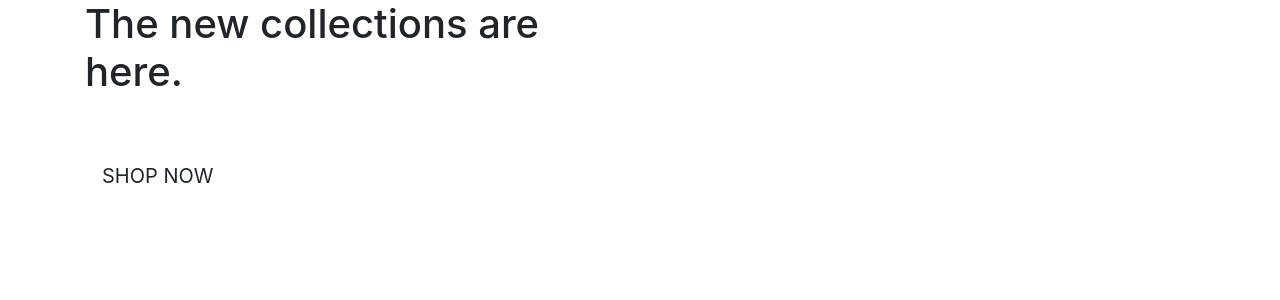
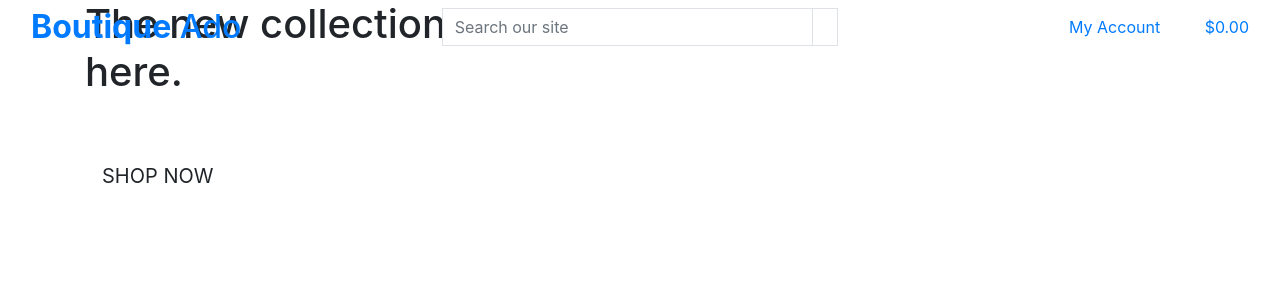
Before and after one commit to Chris-RG1980/boutique_ado_v1, a Django app: page / in a window 1280 px wide. Shown: the top 300 px of the page. Run offline with Django 3.2, Linux system fonts and the light colour scheme; some libraries are stand-ins or nearby versions.

Commit message:
Add main page header

```diff
--- a/home/templates/home/index.html
+++ b/home/templates/home/index.html
@@ -4,8 +4,7 @@
 {% block page_header %}
   <div class="header-container">
     <div class="row">
-      <div class="col-12 col-lg my-auto py-1 py-lg-0">
-
+      <div class="col">
       </div>
     </div>
   </div>
--- a/templates/base.html
+++ b/templates/base.html
@@ -1,38 +1,29 @@
 {% load static %}
-<!DOCTYPE html>
+
+<!doctype html>
 <html lang="en">
 <head>
+
     {% block meta %}
-        <meta charset="utf-8" />
-        <meta http-equiv="X-UA-Compatible" content="ie=edge" />
-        <meta
-            name="viewport"
-            content="width=device-width, initial-scale=1, shrink-to-fit=no" />
+        <meta http-equiv="X-UA-Compatible" content="ie=edge">
+        <meta charset="utf-8">
+        <meta name="viewport" content="width=device-width, initial-scale=1, shrink-to-fit=no">
     {% endblock %}
 
     {% block extra_meta %}
     {% endblock %}
 
     {% block corecss %}
-        <link
-            rel="stylesheet"
-            href="https://cdn.jsdelivr.net/npm/bootstrap@4.6.2/dist/css/bootstrap.min.css"
-            integrity="sha384-xOolHFLEh07PJGoPkLv1IbcEPTNtaed2xpHsD9ESMhqIYd0nLMwNLD69Npy4HI+N"
-            crossorigin="anonymous" />
+        <link rel="stylesheet" href="https://stackpath.bootstrapcdn.com/bootstrap/4.4.1/css/bootstrap.min.css" integrity="sha384-Vkoo8x4CGsO3+Hhxv8T/Q5PaXtkKtu6ug5TOeNV6gBiFeWPGFN9MuhOf23Q9Ifjh" crossorigin="anonymous">
     {% endblock %}
 
     {% block extra_css %}
     {% endblock %}
 
     {% block corejs %}
-        <script
-            src="https://cdn.jsdelivr.net/npm/jquery@3.5.1/dist/jquery.min.js"
-            integrity="sha256-9/aliU8dGd2tb6OSsuzixeV4y/faTqgFtohetphbbj0="
-            crossorigin="anonymous"></script>
-        <script
-            src="https://cdn.jsdelivr.net/npm/bootstrap@4.6.2/dist/js/bootstrap.bundle.min.js"
-            integrity="sha384-Fy6S3B9q64WdZWQUiU+q4/2Lc9npb8tCaSX9FK7E8HnRr0Jz8D6OP9dO5Vg3Q9ct"
-            crossorigin="anonymous"></script>
+        <script src="https://code.jquery.com/jquery-3.4.1.slim.min.js" integrity="sha384-J6qa4849blE2+poT4WnyKhv5vZF5SrPo0iEjwBvKU7imGFAV0wwj1yYfoRSJoZ+n" crossorigin="anonymous"></script>
+        <script src="https://cdn.jsdelivr.net/npm/popper.js@1.16.0/dist/umd/popper.min.js" integrity="sha384-Q6E9RHvbIyZFJoft+2mJbHaEWldlvI9IOYy5n3zV9zzTtmI3UksdQRVvoxMfooAo" crossorigin="anonymous"></script>
+        <script src="https://stackpath.bootstrapcdn.com/bootstrap/4.4.1/js/bootstrap.min.js" integrity="sha384-wfSDF2E50Y2D1uUdj0O3uMBJnjuUD4Ih7YwaYd1iqfktj0Uod8GCExl3Og8ifwB6" crossorigin="anonymous"></script>
     {% endblock %}
 
     {% block extra_js %}
@@ -41,15 +32,74 @@
     <title>Boutique Ado {% block extra_title %}{% endblock %}</title>
 </head>
 <body>
-
-        <header class="container-fluid fixed-top"></header>
-
-        {% block page_header %}
-        {% endblock %}
+    <header class="container-fluid fixed-top">
+        <div class="row">
+            <div class="col-12 col-lg-4 my-auto py-1 py-lg-0 text-center text-lg-left">
+                <a href="{% url 'home' %}" class="nav-link main-logo-link">
+                    <h2 class="logo-font text-black my-0"><strong>Boutique</strong> Ado</h2>
+                </a>
+            </div>
+            <div class="col-12 col-lg-4 my-auto py-1 py-lg-0">
+                <form method="GET" action="">
+                    <div class="input-group w-100">
+                        <input class="form-control border border-black rounded-0" type="text" name="q" placeholder="Search our site">
+                        <div class="input-group-append">
+                            <button class="form-control btn btn-black border border-black rounded-0" type="submit">
+                                <span class="icon">
+                                    <i class="fas fa-search"></i>
+                                </span>
+                            </button>
+                        </div>
+                    </div>
+                </form>
+            </div>
+            <div class="col-12 col-lg-4 my-auto py-1 py-lg-0">
+                <ul class="list-inline list-unstyled text-center text-lg-right my-0">
+                    <li class="list-inline-item dropdown">
+                        <a class="text-black nav-link" href="#" id="user-options" data-toggle="dropdown" aria-haspopup="true" aria-expanded="false">
+                            <div class="text-center">
+                                <div><i class="fas fa-user fa-lg"></i></div>
+                                <p class="my-0">My Account</p>
+                            </div>
+                        </a>
+                        <div class="dropdown-menu border-0" aria-labelledby="user-options">
+                            {% if request.user.is_authenticated %}
+                                {% if request.user.is_superuser %}
+                                    <a href="" class="dropdown-item">Product Management</a>
+                                {% endif %}
+                                <a href="" class="dropdown-item">My Profile</a>
+                                <a href="{% url 'account_logout' %}" class="dropdown-item">Logout</a>
+                            {% else %}
+                                <a href="{% url 'account_signup' %}" class="dropdown-item">Register</a>
+                                <a href="{% url 'account_login' %}" class="dropdown-item">Login</a>
+                            {% endif %}
+                        </div>
+                    </li>
+                    <li class="list-inline-item">
+                        <a class="{% if grand_total %}text-info font-weight-bold{% else %}text-black{% endif %} nav-link" href="">
+                            <div class="text-center">
+                                <div><i class="fas fa-shopping-bag fa-lg"></i></div>
+                                <p class="my-0">
+                                    {% if grand_total %}
+                                        ${{ grand_total|floatformat:2 }}
+                                    {% else %}
+                                        $0.00
+                                    {% endif %}
+                                </p>
+                            </div>
+                        </a>
+                    </li>
+                </ul>
+            </div>
+        </div>
+    </header>
 
     {% if messages %}
         <div class="message-container"></div>
     {% endif %}
+
+    {% block page_header %}
+    {% endblock %}
 
     {% block content %}
     {% endblock %}
```
Lines whose indentation alone changed are shown as unchanged.
